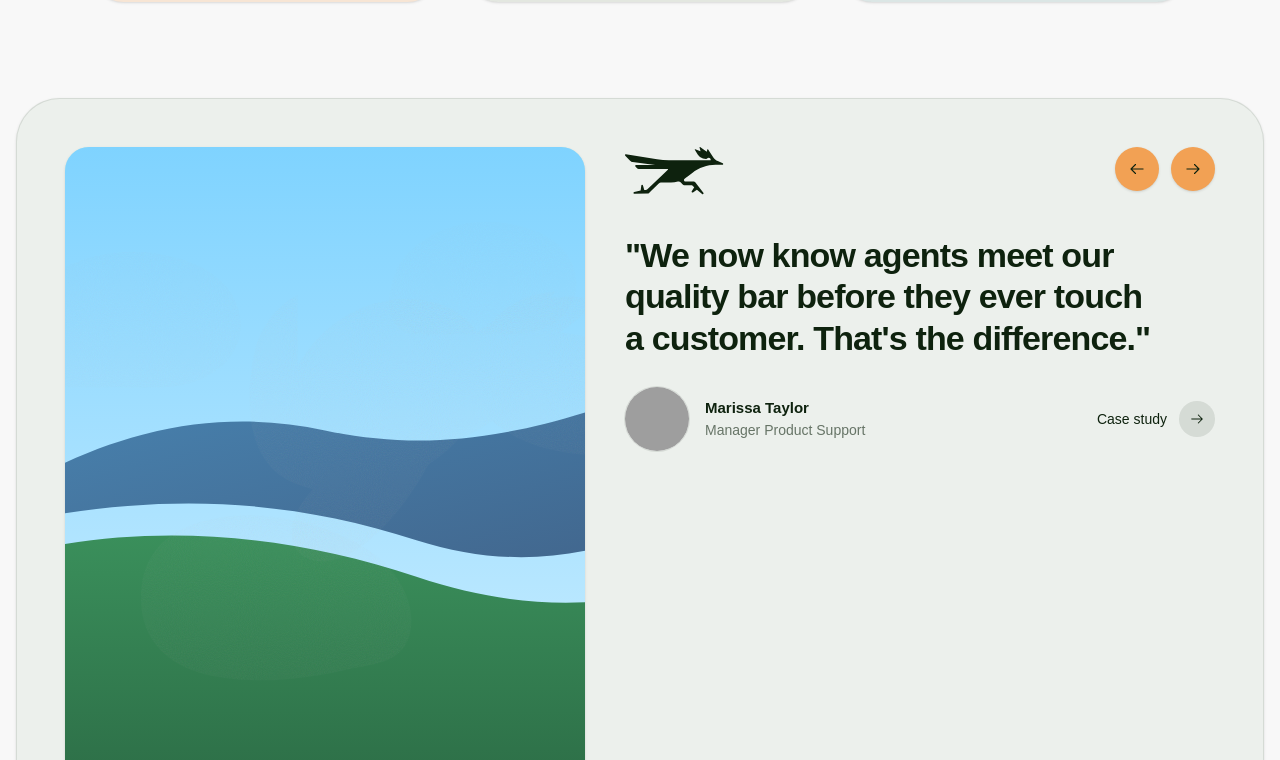
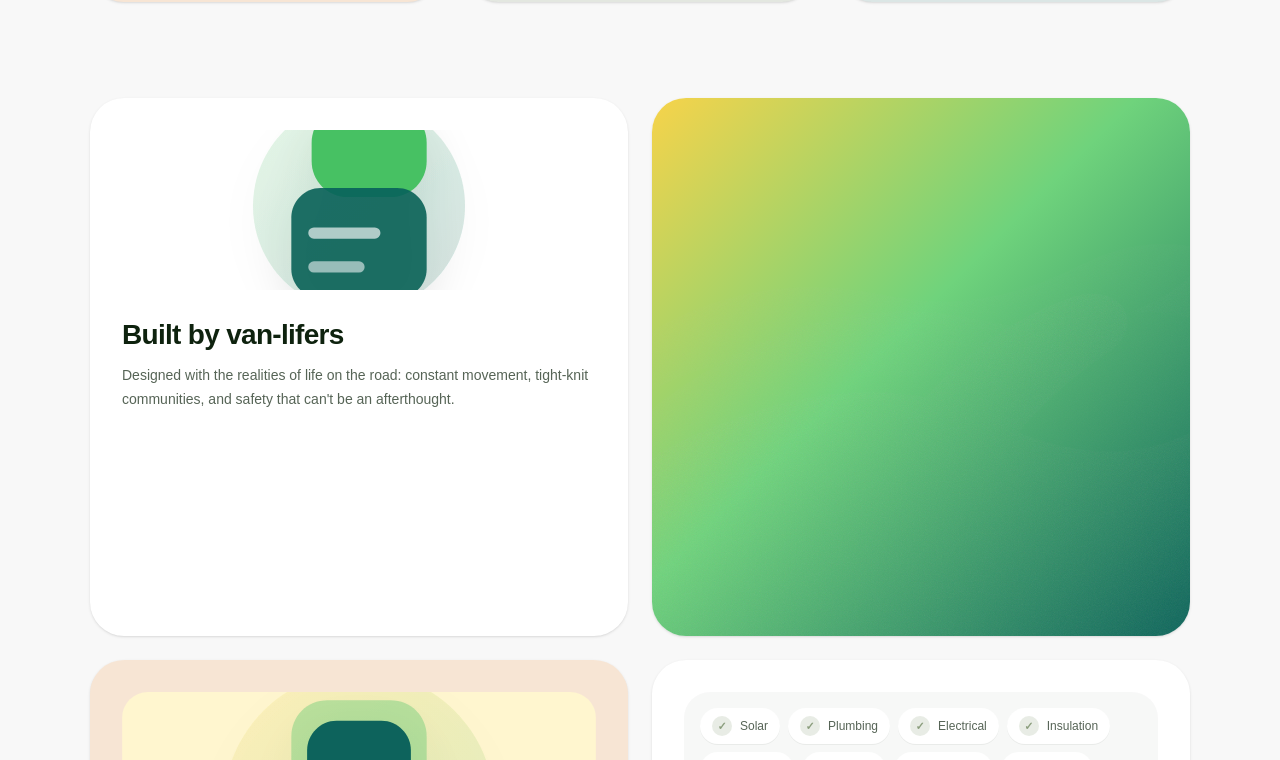
Before and after one commit to shashanka2a/vandora, a Next.js app: page / in a window 1280 px wide. Shown: the part 1600-2360 px from the top of the page. Built offline with nearby package versions, Linux system fonts and the light colour scheme; grey boxes are pictures that could not be loaded.

Commit message:
Remove CaseStudySection and FinalCtaSection from HomePage component for a streamlined layout

```diff
--- a/app/page.tsx
+++ b/app/page.tsx
@@ -1,7 +1,5 @@
 import HomePageMain from '@/features/home/ui'
-import CaseStudySection from '@/features/home/ui/CaseStudySection'
 import CloseLoopSection from '@/features/home/ui/CloseLoopSection'
-import FinalCtaSection from '@/features/home/ui/FinalCtaSection'
 import TilesSection from '@/features/home/ui/TilesSection'
 import VisualBg from '@/features/home/ui/VisualBg'
 import Header from '@/shared/ui/header'
@@ -18,9 +16,7 @@ const HomePage = () => {
 				</div>
 			</div>
 			<CloseLoopSection />
-			<CaseStudySection />
 			<TilesSection />
-			<FinalCtaSection />
 			<Footer />
 		</>
 	)
```
